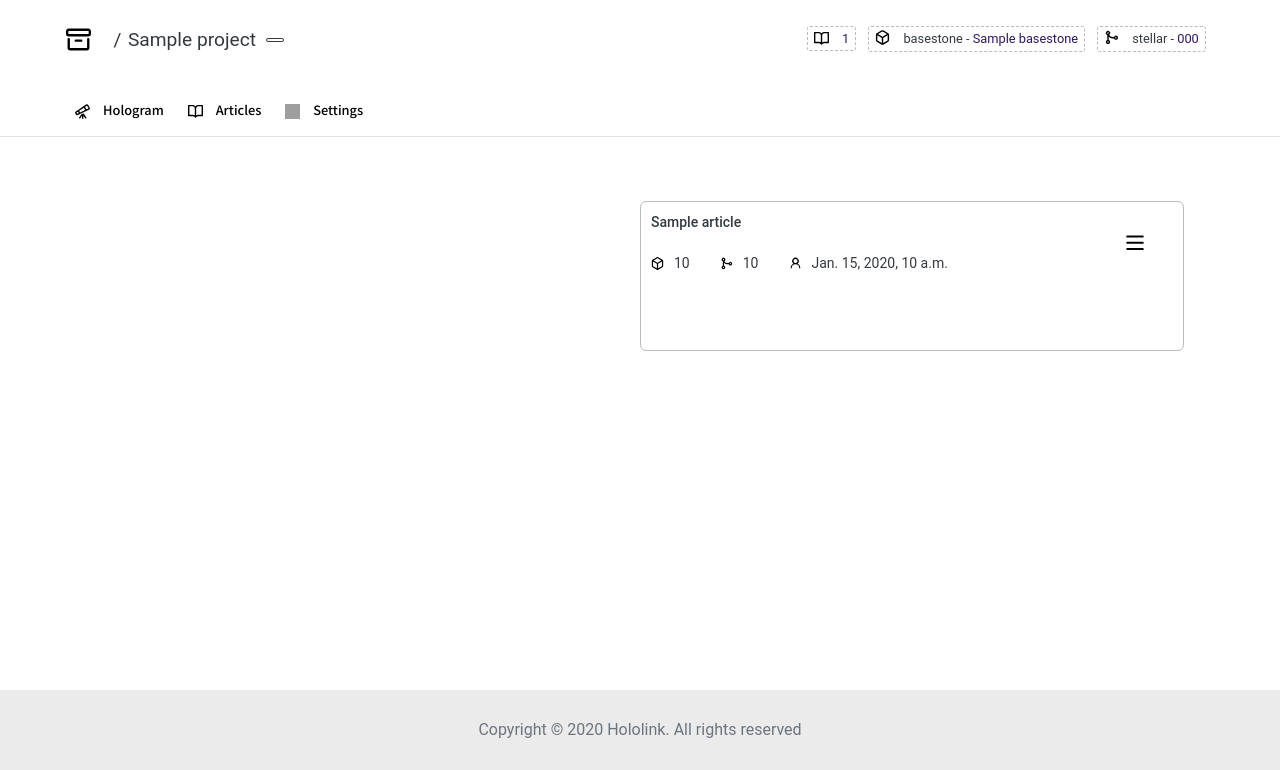
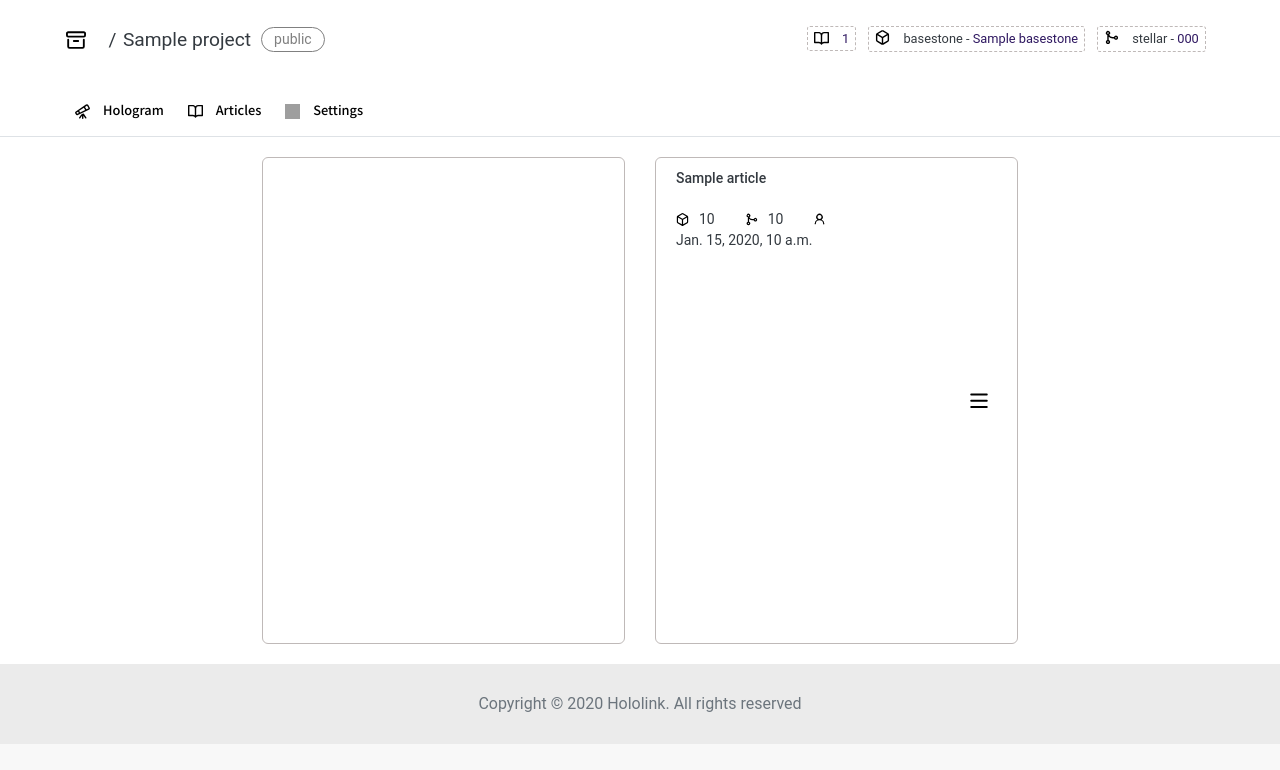
Before and after one commit to EiffelFly/hololink-main-frame, a Django app: template hololink/project/templates/project_dashboard_articles.html in a window 1280 px wide. Shown: the part 96-866 px from the top of the page. After the commit the page ends 840 px from the top, so only its background shows below. Run offline with Django 3.2, Linux system fonts and the light colour scheme; the template is opened without the code that fills it: most values are stand-ins (such as "Sample title", 1, 10 or a date in 2020); data that the repository does not hold is empty; some libraries are stand-ins or nearby versions; grey boxes are pictures that could not be loaded.

Commit message:
[Project articles]-use d-flex flex-grow-1 to make row fill the remaining height

```diff
--- a/hololink/project/templates/project_dashboard_articles.html
+++ b/hololink/project/templates/project_dashboard_articles.html
@@ -22,19 +22,19 @@
     }
 
 </style>
-<div class="container-fluid" style="padding:0">
+<div class="container-fluid d-flex flex-column" style="padding:0">
     {% include 'project_dashboard_navbar_2.html' %}
-    <div class="row d-flex" style="margin: 4rem 2rem; padding:0 4rem">
-        <div class="col-6" style=" padding-right: 30px;">
-            <div class="row" style="border-radius: 6px; height: 100%;">
+    <div class="row flex-grow-1" style="margin: 20px auto;">
+        <div class="col-12 col-md-8 col-lg-6" >
+            <div class="row h-100" style="border: 1px solid #BFB9B8; border-radius: 6px; margin: 0; overflow:scroll;">
                 <div class=col>
                     <svg width="100%" height="100%"></svg>
                 </div>
             </div>
         </div>
-        <div class="col-6" style="border: 1px solid #BFB9B8; border-radius: 6px; margin-left: auto; padding: 0;">
-            {% for article in articles %}
-            <div class="row" style="margin: 10px;">
+        <div class="col-12 col-md-4 col-lg-6">
+            <div class="row h-100" style="border: 1px solid #BFB9B8; border-radius: 6px; margin: 0; overflow:scroll; padding: 10px 0px 10px 20px ;">
+                {% for article in articles %}
                 <div class="col-8">
                     <div class="row" style="font-size: 14px; font-weight: 500;">
                         {{ article.name }}
@@ -52,12 +52,12 @@
                     <button class="btn btn-link ml-auto"><img src="{% static 'img/three-bars.svg' %}" width="20" height="20"></button>
                 </div>
 
+                {% if not forloop.last %}
+                <hr style="margin: 15px 0">
+                {% else %}
+                {% endif %}
+                {% endfor %}
             </div>
-            {% if not forloop.last %}
-            <hr style="margin: 15px 0">
-            {% else %}
-            {% endif %}
-            {% endfor %}
         </div>
     </div>
 </div>
--- a/hololink/project/templates/project_dashboard_navbar_2.html
+++ b/hololink/project/templates/project_dashboard_navbar_2.html
@@ -45,13 +45,15 @@
 <div class="project-nav" style="margin: clamp(20px, 2vw, 30px) 0 0 0;">
     <div class="row w-100" style="margin: 0; padding: 0 clamp(20px, 4vw, 60px)">
         <div class="col-12 col-md-6 d-flex">
-            <img src="{% static 'img/archive.svg' %}" width="25" height="25" style="margin: auto 1rem auto 0">
+            <img src="{% static 'img/archive.svg' %}" width="20" height="20" style="margin: auto 1rem auto 0">
             <span style="margin: auto 0;" ><a href="{% url 'user_dashboard' user.profile.slug %}" style="font-size: 1.2rem;">{{ user.username }}</a></span>
             <span style="margin: auto 0; padding: 0 0.5vw; font-size: 1.2rem;"> / </span>
             <span style="margin: auto 0; font-size: 1.2rem;">{{ project.name }}</span>
-            <span style="margin: auto 0 auto 10px; border-radius: 50px; border: solid 1px; padding: 1px 8px; font-size: 14px;">
+            <span style="margin: auto 0 auto 10px; border-radius: 50px; border: solid 1px gray; padding: 1px 12px; font-size: 14px; color: gray;">
                 {% if project.project_visibility == 'Private' %}
                 private
+                {% else %}
+                public
                 {% endif %}
             </span>
         </div>
```
